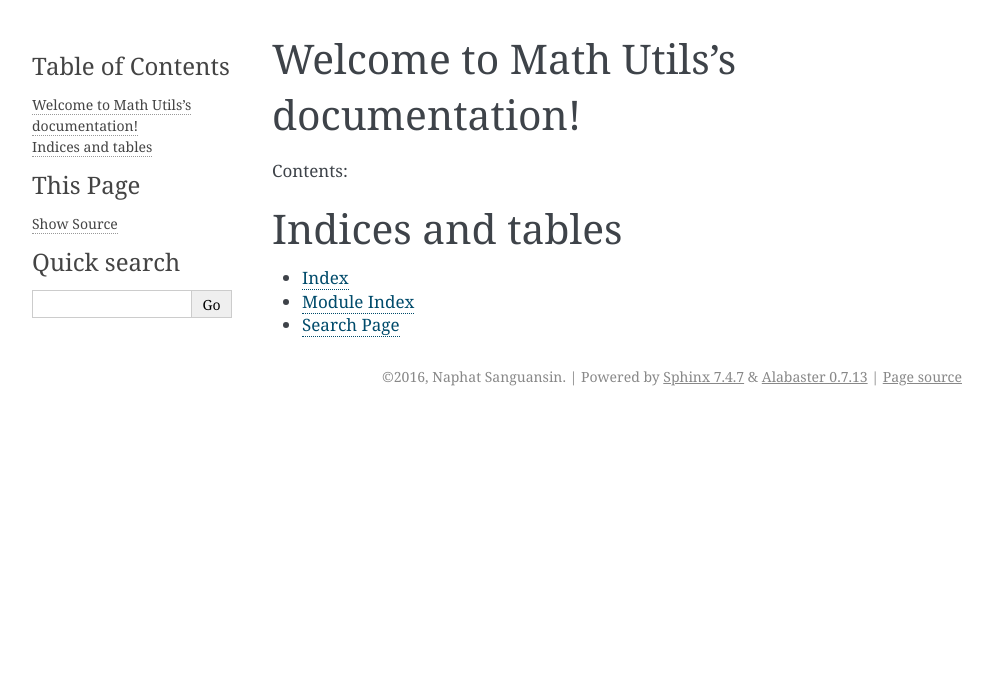
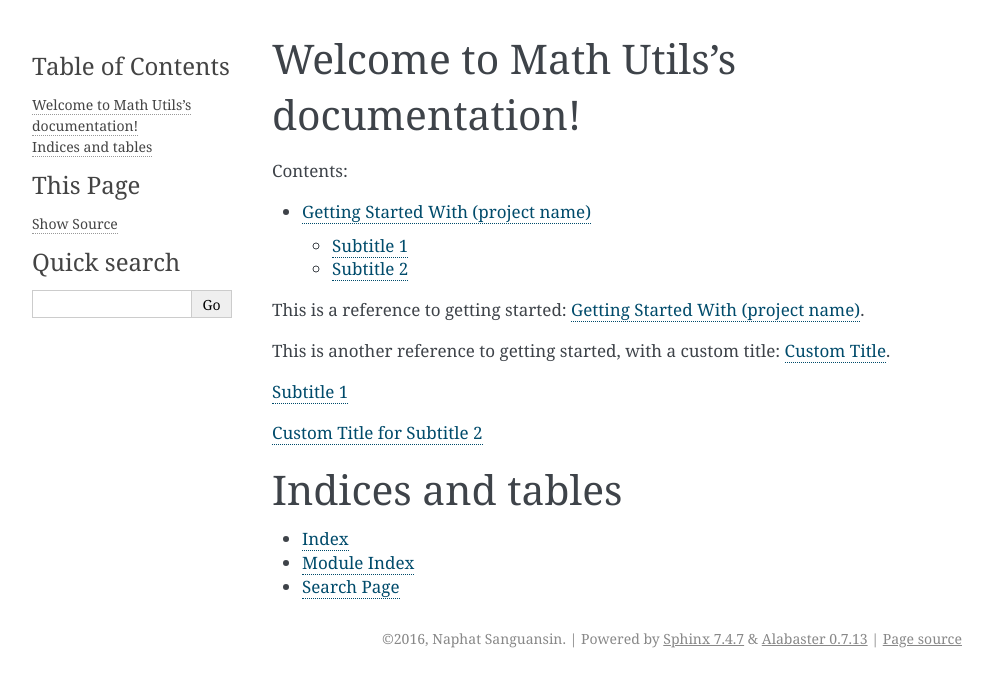
Before and after one commit to naphatkrit/math-utils, a Sphinx documentation site: the page built from docs/index.rst, in a window 1280 px wide. Shown: the top 687 px of the page, without its empty margins (148-1141 px from the left). Built offline with Sphinx 7.4.7, drawn with Linux system fonts in a browser that asks for light colours.

Commit message:
added getting started page

```diff
--- a/docs/index.rst
+++ b/docs/index.rst
@@ -11,6 +11,15 @@ Contents:
 .. toctree::
    :maxdepth: 2
 
+   getting_started/index
+
+This is a reference to getting started: :ref:`getting_started/index`.
+
+This is another reference to getting started, with a custom title: :ref:`Custom Title <getting_started/index>`.
+
+:ref:`getting_started/index//subtitle_1`
+
+:ref:`Custom Title for Subtitle 2 <getting_started/index//subtitle_2>`
 
 
 Indices and tables
```
Also changed, not shown: docs/getting_started/index.rst (added, +18 -0 lines).
